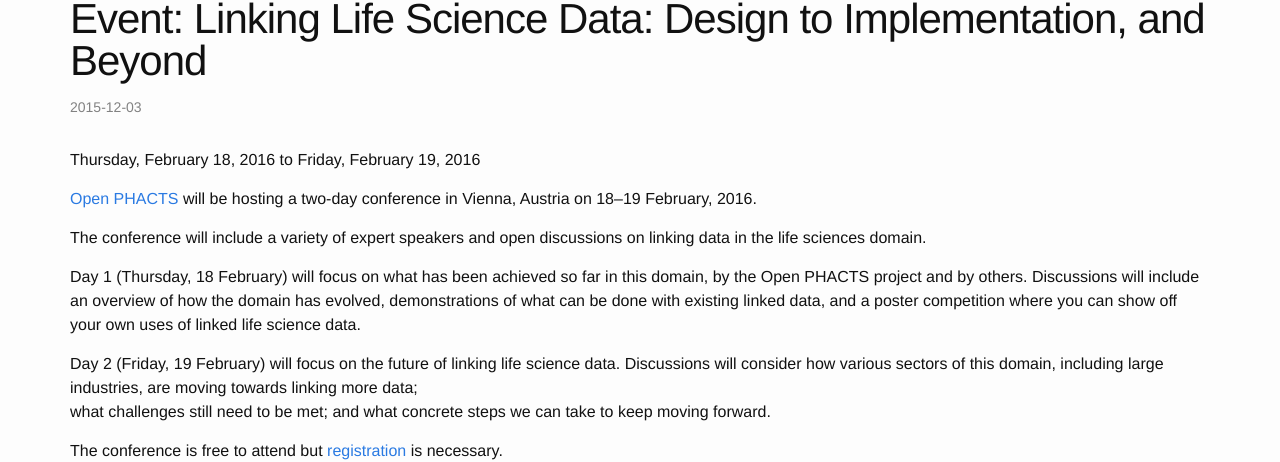
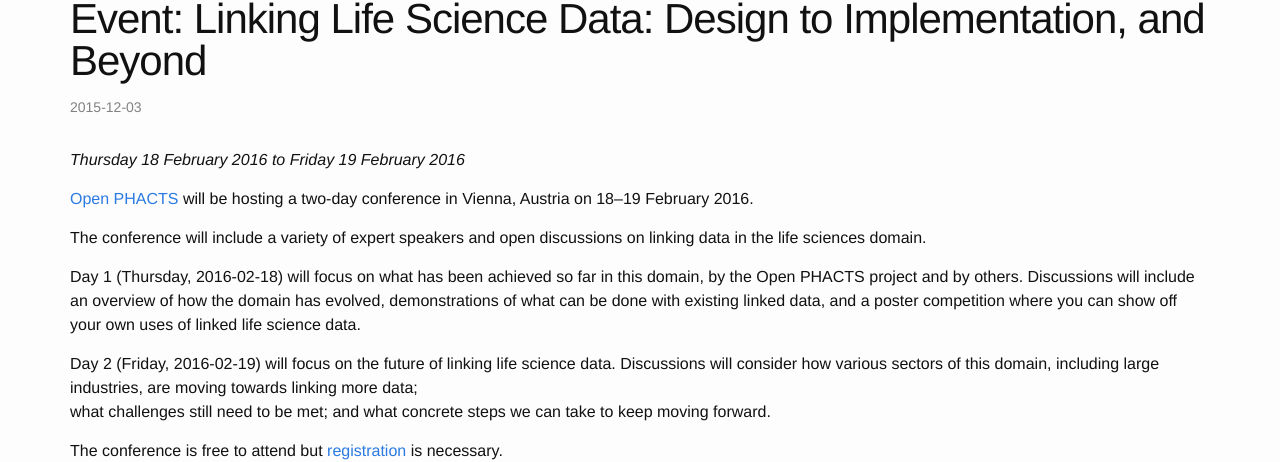
Before and after one commit to eScienceLab/eScienceLab.github.io, a Jekyll site: the page built from _posts/2015-12-03-linking-life-science-data.markdown, in a window 1280 px wide. Shown: the part 89-551 px from the top of the page. Built offline with Jekyll 4.4.1, drawn with Linux system fonts in a browser that asks for light colours; comment, search, counter and statistics services are not loaded.

Commit message:
Less confusing dates

```diff
--- a/_posts/2014-06-09-pro_iBioshphere_agree_on_biodiversitycatalogue.markdown
+++ b/_posts/2014-06-09-pro_iBioshphere_agree_on_biodiversitycatalogue.markdown
@@ -5,7 +5,7 @@
 categories: announcements biodiversitycatalogue
 ---
 
-On June 10-12, [pro-iBiosphere][pib] will be holding their final event in Meise, Belgium. One of the main highlights of the conference will be to provide key recommendations and inputs from biodiversity experts to the European Commission.
+On 10-12 June 2014, [pro-iBiosphere][pib] will be holding their final event in Meise, Belgium. One of the main highlights of the conference will be to provide key recommendations and inputs from biodiversity experts to the European Commission.
 
 Included in these recommendations, is the agreement on the use of [BiodiversityCatalogue][biodiv] as a global registry for biodiversity related services.﻿
 
--- a/_posts/2015-02-15-apache-taverna.markdown
+++ b/_posts/2015-02-15-apache-taverna.markdown
@@ -5,4 +5,4 @@
 categories: announcements
 ---
 
-The University of Manchester has now officially granted control of the Taverna source code to the Apache Software Foundation. Taverna is now an [apache incubator project](http://taverna.incubator.apache.org/).
+The University of Manchester has now officially granted control of the Taverna source code to the Apache Software Foundation. Taverna is now an [Apache Incubator project](http://taverna.incubator.apache.org/).
--- a/_posts/2015-11-03-discovering_systems_biology_principles.markdown
+++ b/_posts/2015-11-03-discovering_systems_biology_principles.markdown
@@ -5,7 +5,7 @@
 categories: announcements course
 ---
 
-Monday, November 23, 2015 to Friday, November 27, 2015
+_Monday 23 November 2015 to Friday 27 November 2015_
 
 A large part of systems biology is concerned with studying how the molecular networks inside living cells function. In parallel, mathematical models help systems biologists to figure it out. Offered by the VU University in Amsterdam, this 1-week course serves as an introduction to mathematical modeling as it is used in systems biology. The course does not require any introductory reading or courses, it should be accessible to students with diverse backgrounds.
 
--- a/_posts/2015-12-03-linking-life-science-data.markdown
+++ b/_posts/2015-12-03-linking-life-science-data.markdown
@@ -5,15 +5,15 @@
 categories: announcements event
 ---
 
-Thursday, February 18, 2016 to Friday, February 19, 2016
+_Thursday 18 February 2016 to Friday 19 February 2016_
 
-[Open PHACTS](http://www.openphacts.org) will be hosting a two-day conference in Vienna, Austria on 18–19 February, 2016.
+[Open PHACTS](http://www.openphacts.org) will be hosting a two-day conference in Vienna, Austria on 18–19 February 2016.
 
 The conference will include a variety of expert speakers and open discussions on linking data in the life sciences domain.
 
-Day 1 (Thursday, 18 February) will focus on what has been achieved so far in this domain, by the Open PHACTS project and by others. Discussions will include an overview of how the domain has evolved, demonstrations of what can be done with existing linked data, and a poster competition where you can show off your own uses of linked life science data.
+Day 1 (Thursday, 2016-02-18) will focus on what has been achieved so far in this domain, by the Open PHACTS project and by others. Discussions will include an overview of how the domain has evolved, demonstrations of what can be done with existing linked data, and a poster competition where you can show off your own uses of linked life science data.
 
-Day 2 (Friday, 19 February) will focus on the future of linking life science data. Discussions will consider how various sectors of this domain, including large industries, are moving towards linking more data;
+Day 2 (Friday, 2016-02-19) will focus on the future of linking life science data. Discussions will consider how various sectors of this domain, including large industries, are moving towards linking more data;
 what challenges still need to be met; and what concrete steps we can take to keep moving forward.
 
 The conference is free to attend but [registration](http://www.openphactsfoundation.org/event-announcement-linking-life-science-data-design-to-implementation-and-beyond/) is necessary.
```
Also changed, not shown: _posts/2014-07-10-mygrid_at_bosc_2014.markdown (+2 -2 lines), _posts/2014-10-29-bmc_informatics_paper.markdown (line endings or trailing spaces).
